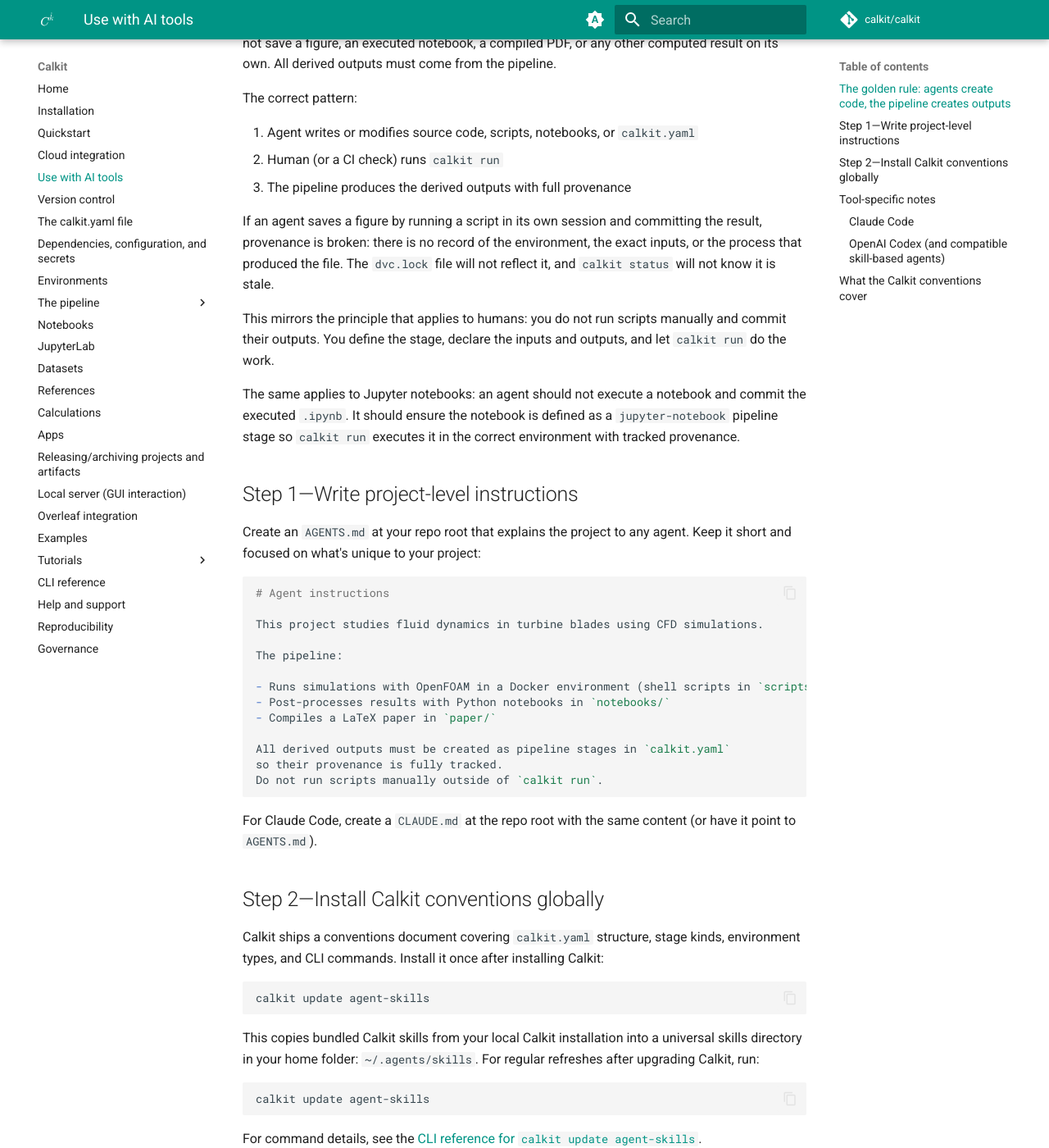
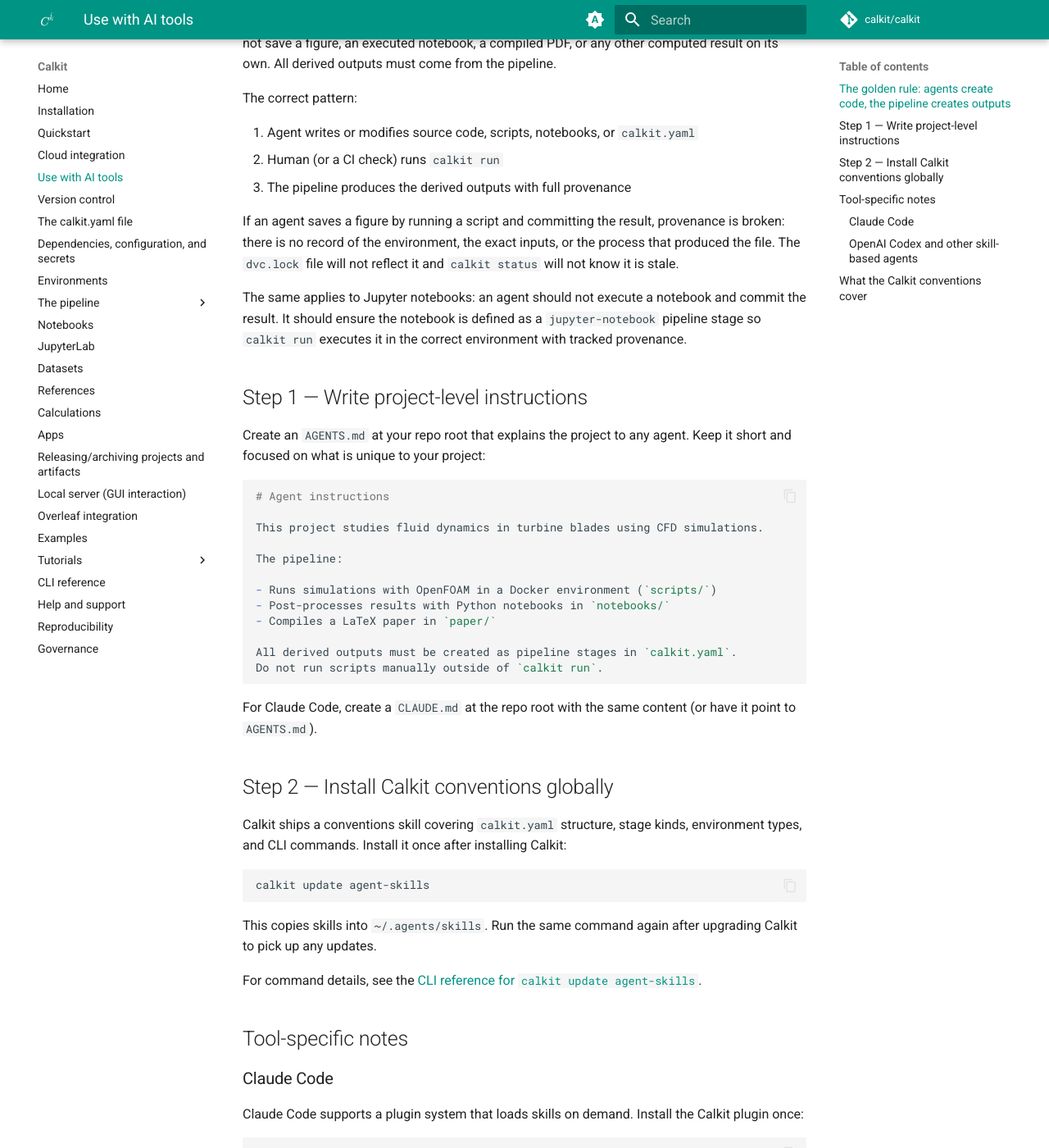
Before and after one commit to calkit/calkit, an MkDocs documentation site: the page built from docs/ai-tools.md, in a window 1280 px wide and 1400 px high, scrolled down 450 px. Shown: the whole window at 82% size. Built offline with MkDocs 1.6.1 and Material for MkDocs 9.7.7, drawn with Linux system fonts in a browser that asks for light colours; comment, search, counter and statistics services are not loaded; some of the changed text lies outside the part shown.

Commit message:
Doc autoupdate

````diff
--- a/docs/ai-tools.md
+++ b/docs/ai-tools.md
@@ -1,22 +1,22 @@
 # Using AI tools with Calkit
 
-AI coding agents —
-Claude Code, GitHub Copilot, Cursor, OpenAI Codex, Gemini CLI, and others —
-can help you build and maintain Calkit pipelines.
-This page explains how to give each tool the context it needs.
+AI coding agents — Claude Code, GitHub Copilot, Cursor, OpenAI Codex, Gemini
+CLI, and others — can help you build and maintain Calkit pipelines. This page
+explains how to give each tool the context it needs.
 
 There are two layers of context to provide:
 
-1. **Project instructions**—what _this project_ is doing (you write this, per project)
-2. **Calkit conventions**—how Calkit works in general (Calkit installs this once, globally)
+1. **Project instructions** — what _this project_ is doing (you write this,
+   per project)
+2. **Calkit conventions** — how Calkit works in general (Calkit installs this
+   once, globally)
 
 ## The golden rule: agents create code, the pipeline creates outputs
 
-An AI agent working in a Calkit project
-**must never produce derived artifacts directly** —
-it must not save a figure, an executed notebook, a compiled PDF,
-or any other computed result on its own.
-All derived outputs must come from the pipeline.
+An AI agent working in a Calkit project **must never produce derived artifacts
+directly** — it must not save a figure, an executed notebook, a compiled PDF,
+or any other computed result on its own. All derived outputs must come from the
+pipeline.
 
 The correct pattern:
 
@@ -24,26 +24,20 @@
 2. Human (or a CI check) runs `calkit run`
 3. The pipeline produces the derived outputs with full provenance
 
-If an agent saves a figure by running a script in its own session and committing the result,
-provenance is broken:
-there is no record of the environment, the exact inputs, or the process that produced the file.
-The `dvc.lock` file will not reflect it,
+If an agent saves a figure by running a script and committing the result,
+provenance is broken: there is no record of the environment, the exact inputs,
+or the process that produced the file. The `dvc.lock` file will not reflect it
 and `calkit status` will not know it is stale.
 
-This mirrors the principle that applies to humans:
-you do not run scripts manually and commit their outputs.
-You define the stage, declare the inputs and outputs,
-and let `calkit run` do the work.
+The same applies to Jupyter notebooks: an agent should not execute a notebook
+and commit the result. It should ensure the notebook is defined as a
+`jupyter-notebook` pipeline stage so `calkit run` executes it in the correct
+environment with tracked provenance.
 
-The same applies to Jupyter notebooks:
-an agent should not execute a notebook and commit the executed `.ipynb`.
-It should ensure the notebook is defined as a `jupyter-notebook` pipeline stage
-so `calkit run` executes it in the correct environment with tracked provenance.
+## Step 1 — Write project-level instructions
 
-## Step 1—Write project-level instructions
-
-Create an `AGENTS.md` at your repo root that explains the project to any agent.
-Keep it short and focused on what's unique to your project:
+Create an `AGENTS.md` at your repo root that explains the project to any
+agent. Keep it short and focused on what is unique to your project:
 
 ```markdown
 # Agent instructions
@@ -52,37 +46,29 @@
 
 The pipeline:
 
-- Runs simulations with OpenFOAM in a Docker environment (shell scripts in `scripts/`)
+- Runs simulations with OpenFOAM in a Docker environment (`scripts/`)
 - Post-processes results with Python notebooks in `notebooks/`
 - Compiles a LaTeX paper in `paper/`
 
-All derived outputs must be created as pipeline stages in `calkit.yaml`
-so their provenance is fully tracked.
+All derived outputs must be created as pipeline stages in `calkit.yaml`.
 Do not run scripts manually outside of `calkit run`.
 ```
 
-For Claude Code,
-create a `CLAUDE.md` at the repo root with the same content
+For Claude Code, create a `CLAUDE.md` at the repo root with the same content
 (or have it point to `AGENTS.md`).
 
-## Step 2—Install Calkit conventions globally
+## Step 2 — Install Calkit conventions globally
 
-Calkit ships a conventions document covering
-`calkit.yaml` structure, stage kinds, environment types, and CLI commands.
-Install it once after installing Calkit:
+Calkit ships a conventions skill covering `calkit.yaml` structure, stage
+kinds, environment types, and CLI commands. Install it once after installing
+Calkit:
 
 ```bash
 calkit update agent-skills
 ```
 
-This copies bundled Calkit skills from your local Calkit installation
-into a universal skills directory in your home folder:
-`~/.agents/skills`.
-For regular refreshes after upgrading Calkit, run:
-
-```bash
-calkit update agent-skills
-```
+This copies skills into `~/.agents/skills`. Run the same command again after
+upgrading Calkit to pick up any updates.
 
 For command details, see the
 [CLI reference for `calkit update agent-skills`](cli-reference.md#subcommand-update-agent-skills).
@@ -91,8 +77,8 @@
 
 ### Claude Code
 
-Claude Code supports a plugin system that loads skills on demand.
-Install the Calkit plugin once:
+Claude Code supports a plugin system that loads skills on demand. Install the
+Calkit plugin once:
 
 ```
 /plugin marketplace add calkit/calkit/agent-plugin
@@ -119,23 +106,21 @@
 /plugin marketplace update
 ```
 
-### OpenAI Codex (and compatible skill-based agents)
+### OpenAI Codex and other skill-based agents
 
-`calkit update agent-skills` copies bundled Calkit skills into
-`~/.agents/skills`.
-
-For other agents, check whether they can load skills from
-`~/.agents/skills` and configure them accordingly.
+`calkit update agent-skills` copies skills into `~/.agents/skills`. Check
+whether your agent loads skills from that directory and configure accordingly.
 
 ## What the Calkit conventions cover
 
-The skills installed by `calkit update agent-skills`
-(or loaded by the Claude Code plugin) includes:
+The skills installed by `calkit update agent-skills` (or loaded by the Claude
+Code plugin) include:
 
-- The `calkit.yaml` schema—all top-level sections and their purpose
+- The `calkit.yaml` schema — all top-level sections and their purpose
 - All pipeline stage kinds and their required/optional fields
-- Environment types (Python, R, Julia, Docker, MATLAB, etc.) and how to declare them
+- Environment types (Python, R, Julia, Docker, MATLAB, etc.) and how to
+  declare them
 - Output storage (Git vs. DVC) and when to use each
-- How Calkit relates to DVC—why you should never edit `dvc.yaml` directly
+- How Calkit relates to DVC — why you should never edit `dvc.yaml` directly
 - The `calkit xr` command for auto-detecting stage type, environment, and I/O
 - Key CLI commands for running, checking, and committing
````
Also changed, not shown: other parts of docs/ai-tools.md (+5 -4 lines), agent-plugin/skills/add-pipeline-stage/SKILL.md (+49 -89 lines), agent-plugin/skills/conventions/SKILL.md (+70 -60 lines), agent-plugin/skills/create-pipeline/SKILL.md (+74 -88 lines).
